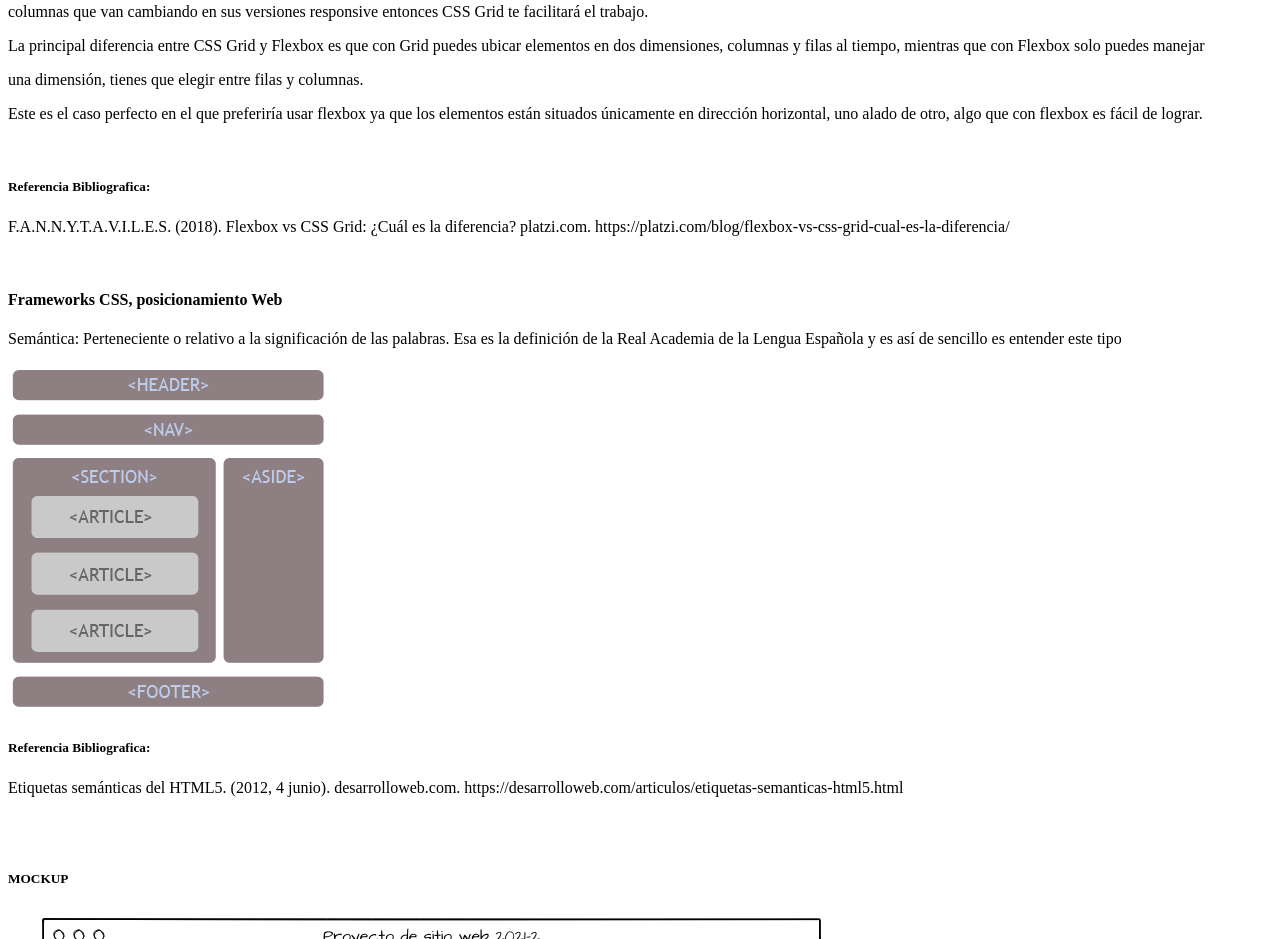
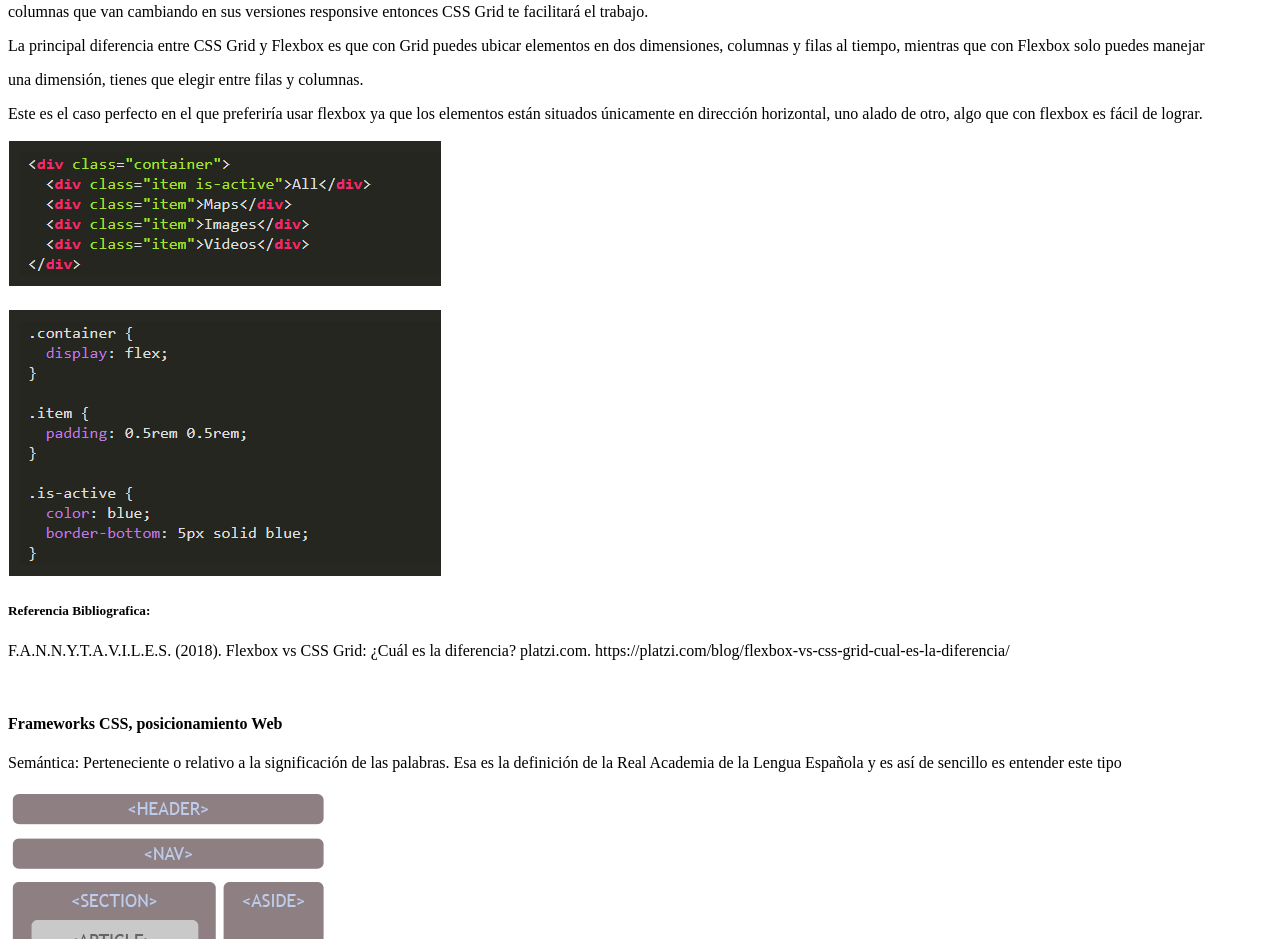
Before and after one commit to javiemeh/DSW-JavierMelo, a plain HTML site: page fase2/design.html in a window 1280 px wide. Shown: the part 2812-3751 px from the top of the page. Drawn offline with Linux system fonts and the light colour scheme.

Commit message:
Update design.html

```diff
--- a/fase2/design.html
+++ b/fase2/design.html
@@ -83,7 +83,7 @@
                             <P>La principal diferencia entre CSS Grid y Flexbox es que con Grid puedes ubicar elementos en dos dimensiones, columnas y filas al tiempo, mientras que con Flexbox solo puedes manejar</P>
                             <P>una dimensión, tienes que elegir entre filas y columnas.</P>
                             <P>Este es el caso perfecto en el que preferiría usar flexbox ya que los elementos están situados únicamente en dirección horizontal, uno alado de otro, algo que con flexbox es fácil de lograr.</P>
-              <img src="vs" alt="">
+              <img src="vs.png" alt="">
             <h5>Referencia Bibliografica:</h5>
              <p>F.A.N.N.Y.T.A.V.I.L.E.S. (2018). Flexbox vs CSS Grid: ¿Cuál es la diferencia? platzi.com. https://platzi.com/blog/flexbox-vs-css-grid-cual-es-la-diferencia/</p>
              <br>
```
